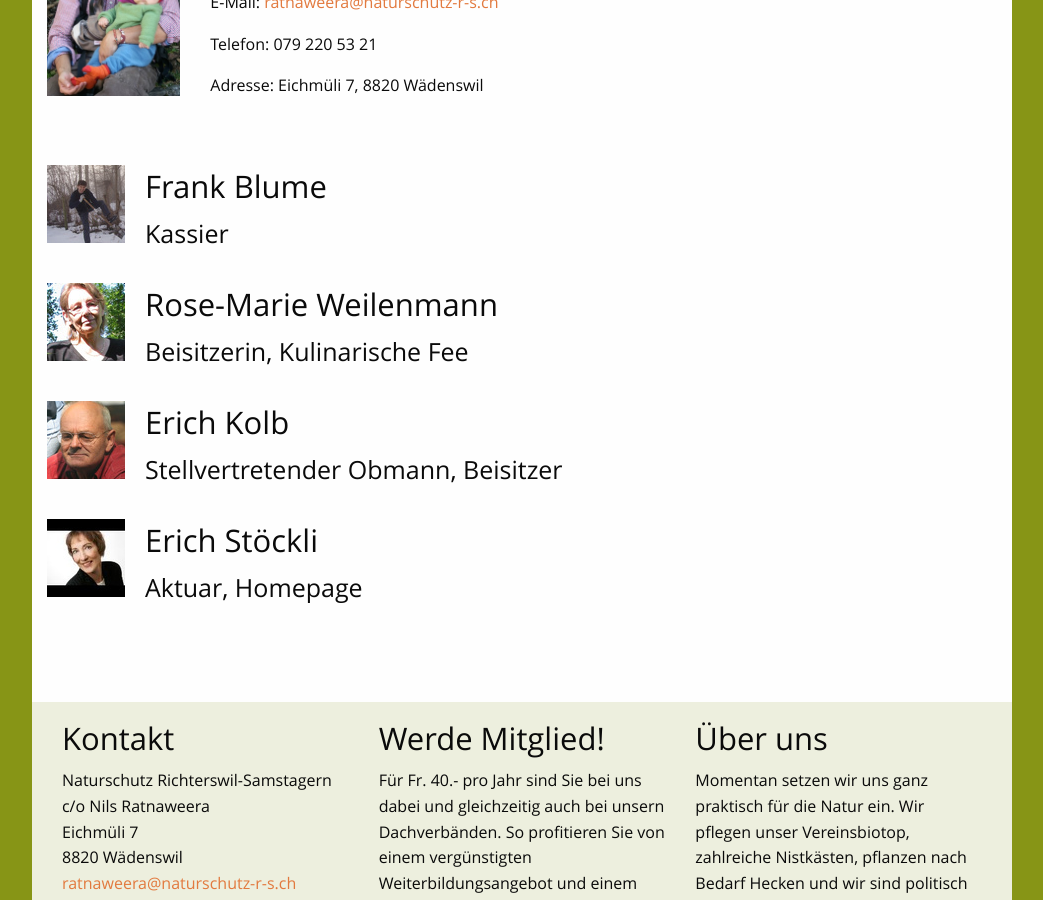
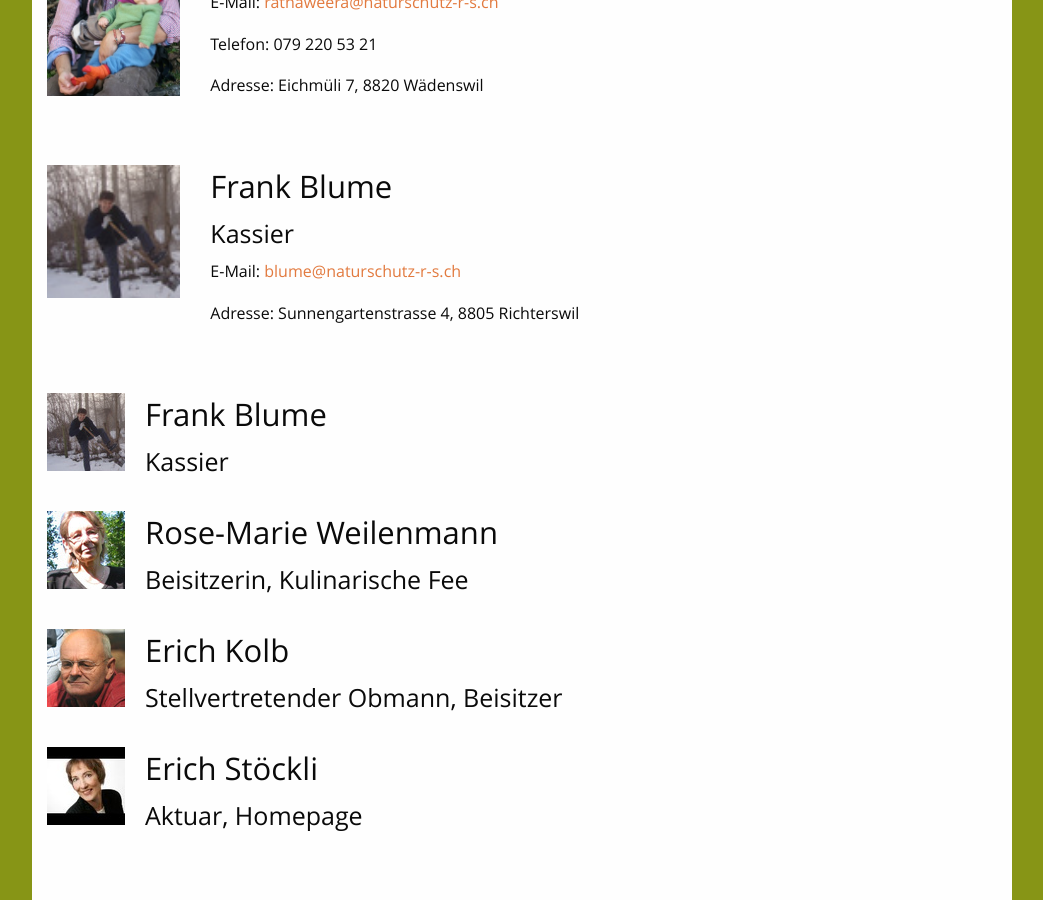
Before and after one commit to Naturschutz-Richterswil-Samstagern/Naturschutz-Richterswil-Samstagern.github.io, a Jekyll site: the page built from ueber-uns.md, in a window 1280 px wide and 900 px high, scrolled down 976 px. Shown: the whole window, without its empty margins (118-1161 px from the left). Built offline with Jekyll 4.4.1, drawn with Linux system fonts in a browser that asks for light colours.

Commit message:
Update ueber-uns.md

```diff
--- a/ueber-uns.md
+++ b/ueber-uns.md
@@ -40,6 +40,20 @@
   </div>
 </div>
 
+<div class="row" style="margin-bottom:50px;">
+  <div class="large-2 columns">
+    <img width="133" src="/images/ueber-uns/frank-blume.jpg"/>
+  </div>
+  <div class="large-10 columns">
+      <h3>Frank Blume</h3>
+      <h4>Kassier</h4>
+
+    <p>E-Mail: <a href="blume@naturschutz-r-s.ch">blume@naturschutz-r-s.ch</a></p>
+
+    <p>Adresse: Sunnengartenstrasse 4, 8805 Richterswil</p>
+  </div>
+</div>
+
 <div class="row">
   <div style="margin-bottom:20px" class="large-12 columns">
     <div class="clearfix">
```
